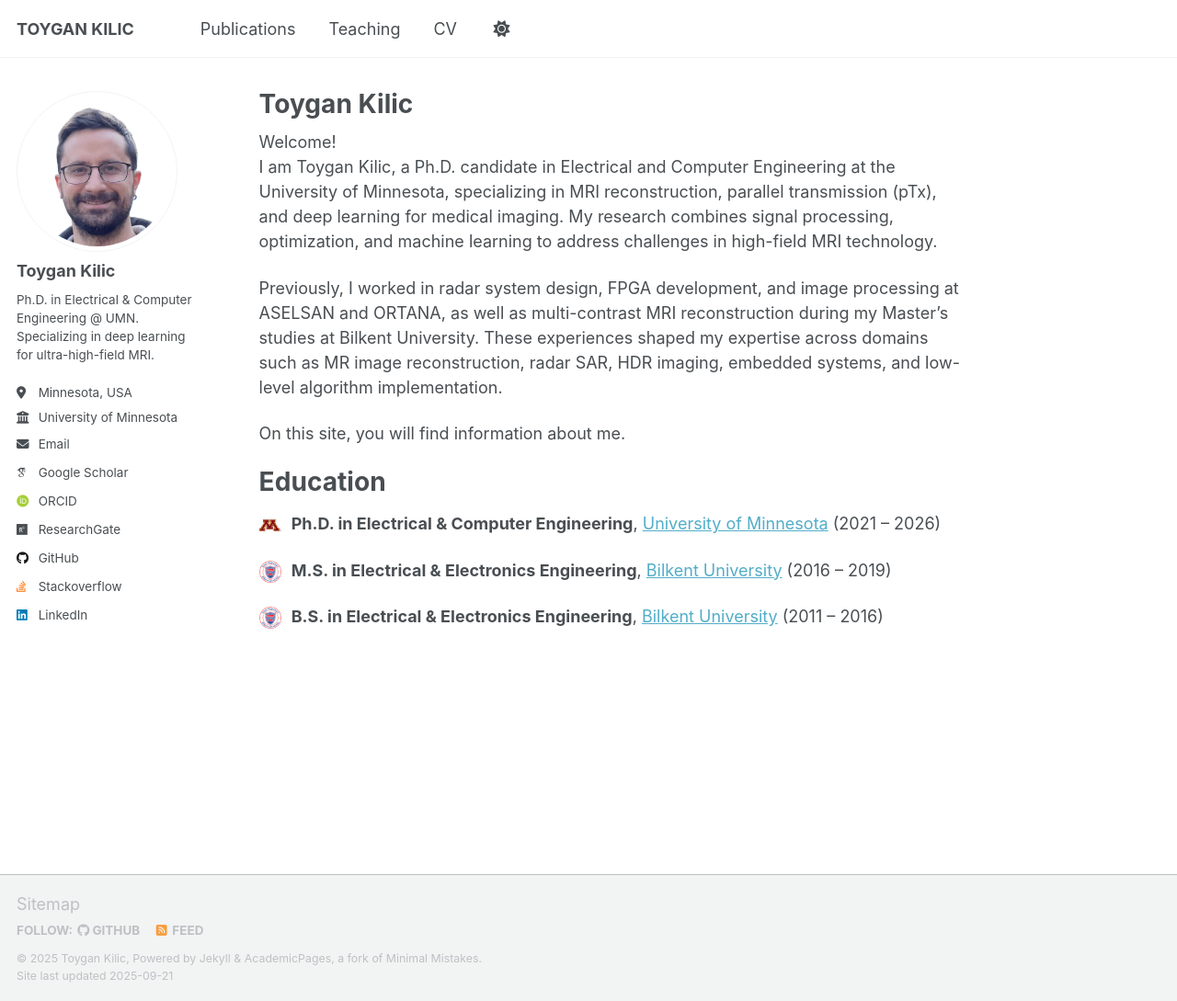
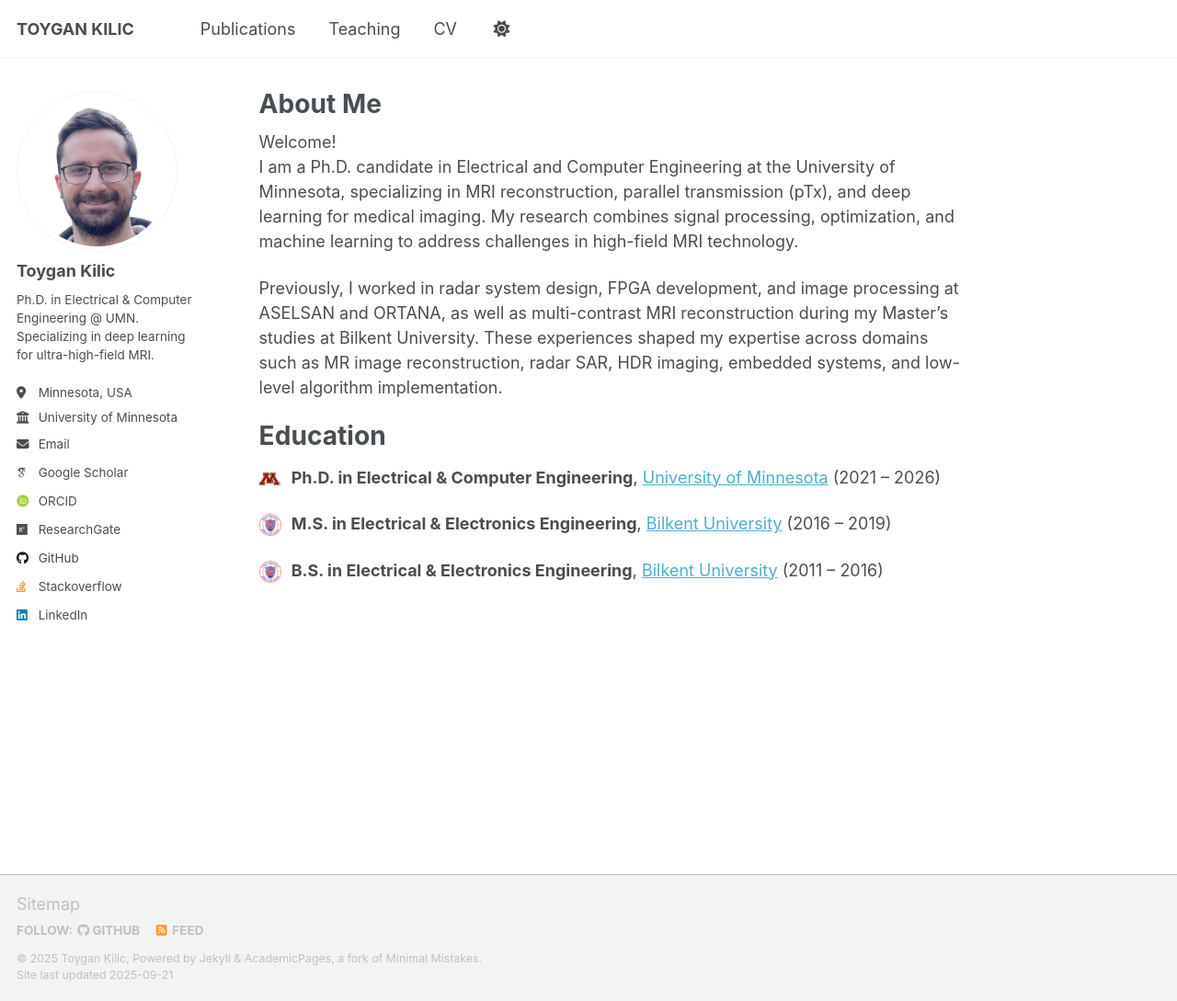
Before and after one commit to Toygan/toygan.github.io, a Jekyll site: the page built from _pages/about.md, in a window 1280 px wide and 1089 px high. Shown: the whole window at 92% size. Built offline with Jekyll 4.4.1, drawn with Linux system fonts in a browser that asks for light colours; some web fonts are replaced; a script that is not in the unit is left out.

Commit message:
fix: Update title and remove redundant introductory sentence in about section for clarity

```diff
--- a/_pages/about.md
+++ b/_pages/about.md
@@ -1,6 +1,6 @@
 ---
 permalink: /
-title: "Toygan Kilic"
+title: "About Me"
 author_profile: true
 redirect_from:
   - /about/
@@ -8,15 +8,12 @@ redirect_from:
 ---
 
 Welcome!
-I am Toygan Kilic, a Ph.D. candidate in Electrical and Computer Engineering at the University of Minnesota, specializing in MRI reconstruction, parallel transmission (pTx), and deep learning for medical imaging. My research combines signal processing, optimization, and machine learning to address challenges in high-field MRI technology.
+I am a Ph.D. candidate in Electrical and Computer Engineering at the University of Minnesota, specializing in MRI reconstruction, parallel transmission (pTx), and deep learning for medical imaging. My research combines signal processing, optimization, and machine learning to address challenges in high-field MRI technology.
 
 Previously, I worked in radar system design, FPGA development, and image processing at ASELSAN and ORTANA, as well as multi-contrast MRI reconstruction during my Master’s studies at Bilkent University. These experiences shaped my expertise across domains such as MR image reconstruction, radar SAR, HDR imaging, embedded systems, and low-level algorithm implementation.
 
-On this site, you will find information about me.
-
 Education
 ======
-
 <img src="/images/umn.png" alt="University of Minnesota" width="24" style="vertical-align:middle; margin-right:6px;"/>
 **Ph.D. in Electrical & Computer Engineering**, [University of Minnesota](https://twin-cities.umn.edu) (2021 – 2026)
 
```
